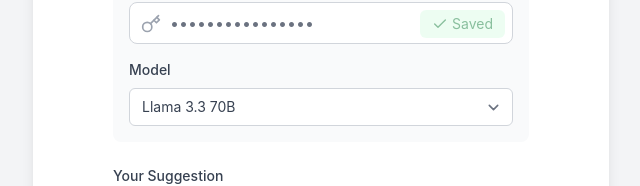
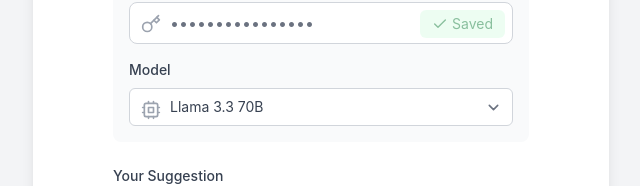
Before and after one commit to eaksquad/llamamail, a React (Vite) app: page / in a window 1280 px wide. Both pictures are taken after a click on the button 828 px from the left and 190 px from the top of the page. Shown: the part 326-512 px from the top of the page, without its empty margins (319-959 px from the left). Built offline with nearby package versions, Linux system fonts and the light colour scheme; no server answers.

Commit message:
Include model icon
Added an icon for the model input label.

```diff
--- a/src/App.tsx
+++ b/src/App.tsx
@@ -1,5 +1,5 @@
 import { useState, useEffect } from 'react'
-import { Mail, AlertCircle, Settings, ChevronDown, ChevronUp } from 'lucide-react'
+import { Mail, AlertCircle, Settings, ChevronDown, ChevronUp, Cpu } from 'lucide-react'
 import { EmailThread } from './components/EmailThread'
 import { ResponseOptions } from './components/ResponseOptions'
 import { GeneratedResponse } from './components/GeneratedResponse'
@@ -186,14 +186,17 @@ function App() {
                       <label className="block text-sm font-medium text-gray-700 mb-2">
                         Model
                       </label>
+                      <div className="relative">
+                        <Cpu className="absolute top-3 left-3 w-5 h-5 text-gray-400" />
                         <select
                           value={model}
                           onChange={(e) => setModel(e.target.value)}
-                        className="mt-1 block w-full pl-3 pr-10 py-2 text-base border-gray-300 focus:outline-none focus:ring-blue-500 focus:border-blue-500 sm:text-sm rounded-md"
+                          className="mt-1 block w-full pl-10 pr-10 py-2 text-base border-gray-300 focus:outline-none focus:ring-blue-500 focus:border-blue-500 sm:text-sm rounded-md"
                         >
                           <option value="llama-3.3-70b-versatile">Llama 3.3 70B</option>
                           <option value="mixtral-8x7b-32768">Mixtral 8x7B</option>
                         </select>
+                      </div>
                     </div>
                   </div>
                 </div>
```
Lines whose indentation alone changed are shown as unchanged.
